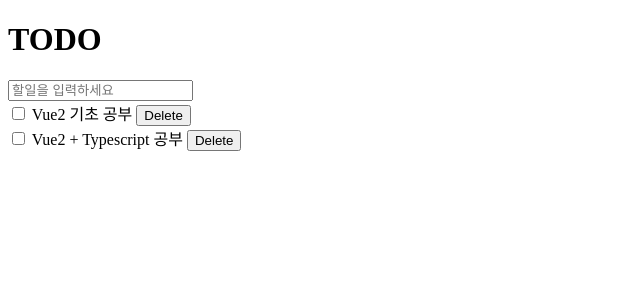
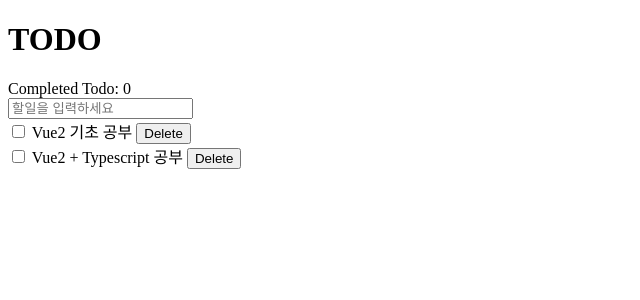
Before and after one commit to LEEHYUNHO2001/vue2-study, a Vue app in the folder todo/: page / in a window 1280 px wide. Shown: the top 300 px of the page, without its empty margins (0-640 px from the left). Built offline with nearby package versions, Linux system fonts and the light colour scheme; the HTML template or start-up script is replaced by a standard one.

Commit message:
:recycle: 컴포넌트 관심사 분리

```diff
--- a/todo/src/App.vue
+++ b/todo/src/App.vue
@@ -1,17 +1,10 @@
 <template>
   <div id="app" class="container">
     <h1 class="text-center">TODO</h1>
-    <input
-      type="text"
-      class="w-100 p-2"
-      placeholder="할일을 입력하세요"
-      v-model="todoInput"
-      @keyup.enter="addTodoItem"
-    />
-    <TodoItem
-      v-for="todoItem in todoItems"
-      :key="todoItem.id"
-      :todoItem="todoItem"
+    <CompleteTodo :todoItems="todoItems" />
+    <AddTodoInput @handle-add-todo="addTodoItem" />
+    <TodoList
+      :todoItems="todoItems"
       @toggle-check="toggleCheck"
       @handle-delete="deleteTodo"
     />
@@ -19,15 +12,18 @@
 </template>
 
 <script>
-import TodoItem from "@/components/TodoItem.vue";
+import TodoList from "@/components/TodoList.vue";
+import AddTodoInput from "@/components/AddTodoInput.vue";
+import CompleteTodo from "@/components/CompleteTodo.vue";
 
 export default {
   components: {
-    TodoItem,
+    TodoList,
+    AddTodoInput,
+    CompleteTodo,
   },
   data() {
     return {
-      todoInput: "",
       todoItems: [
         {
           id: 1,
@@ -43,13 +39,12 @@
     };
   },
   methods: {
-    addTodoItem(e) {
+    addTodoItem(value) {
       this.todoItems.push({
-        id: this.todoItems.length + 1,
-        text: e.target.value,
+        id: this.todoItems[this.todoItems.length - 1].id + 1,
+        text: value,
         checked: false,
       });
-      this.todoInput = "";
     },
     toggleCheck({ id, checked }) {
       const index = this.todoItems.findIndex((todoItem) => todoItem.id === id);
--- /dev/null
+++ b/todo/src/components/AddTodoInput.vue
@@ -0,0 +1,27 @@
+<template>
+  <input
+    type="text"
+    class="w-100 p-2"
+    placeholder="할일을 입력하세요"
+    v-model="todoInput"
+    @keyup.enter="handleAddTodo"
+  />
+</template>
+
+<script>
+export default {
+  data() {
+    return {
+      todoInput: "",
+    };
+  },
+  methods: {
+    handleAddTodo(e) {
+      this.$emit("handle-add-todo", e.target.value);
+      this.todoInput = "";
+    },
+  },
+};
+</script>
+
+<style></style>
--- /dev/null
+++ b/todo/src/components/CompleteTodo.vue
@@ -0,0 +1,21 @@
+<template>
+  <div>Completed Todo: {{ numberOfCompleteTodo }}</div>
+</template>
+
+<script>
+export default {
+  props: {
+    todoItems: {
+      tpye: Array,
+      required: true,
+    },
+  },
+  computed: {
+    numberOfCompleteTodo() {
+      return this.todoItems.filter((todoItem) => todoItem.checked).length;
+    },
+  },
+};
+</script>
+
+<style></style>
--- /dev/null
+++ b/todo/src/components/TodoList.vue
@@ -0,0 +1,37 @@
+<template>
+  <div>
+    <TodoItem
+      v-for="todoItem in todoItems"
+      :key="todoItem.id"
+      :todoItem="todoItem"
+      @toggle-check="toggleCheck"
+      @handle-delete="deleteTodo"
+    />
+  </div>
+</template>
+
+<script>
+import TodoItem from "@/components/TodoItem.vue";
+
+export default {
+  components: {
+    TodoItem,
+  },
+  props: {
+    todoItems: {
+      type: Array,
+      required: true,
+    },
+  },
+  methods: {
+    toggleCheck(value) {
+      this.$emit("toggle-check", value);
+    },
+    deleteTodo(todoId) {
+      this.$emit("handle-delete", todoId);
+    },
+  },
+};
+</script>
+
+<style></style>
```
